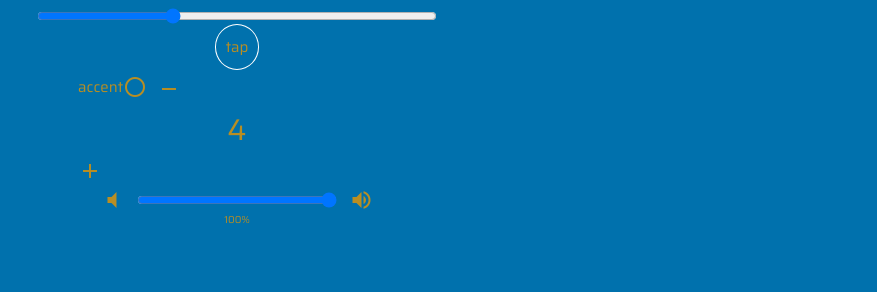
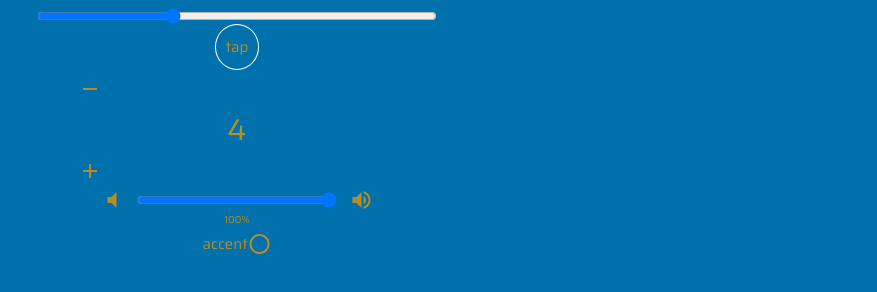
Before and after one commit to alanpaulprice/metronome, a React (Create React App) app: page / in a window 1280 px wide. Shown: the part 488-780 px from the top of the page, without its empty margins (403-1280 px from the left). Built offline with nearby package versions, Linux system fonts and the light colour scheme; no server answers.

Commit message:
moved accentToggleButton into separate component

```diff
--- a/src/components/AccentControls.js
+++ b/src/components/AccentControls.js
@@ -7,8 +7,6 @@ import Input from '../elements/Input';
 import Icon from '../elements/Icon';
 
 class AccentControls extends Component {
-  onAccentToggleButtonClick = () => this.props.toggleAccent();
-
   // if the value isn't valid, use closest valid value
   // blur (triggering input value update) after state has been updated
   onAccentBeatInputFormSubmit = async e => {
@@ -44,20 +42,6 @@ class AccentControls extends Component {
     return (
       <Div>
         <Button
-          onClick={this.onAccentToggleButtonClick}
-          fontSize="1.5rem"
-          textAlign="left"
-          border="none"
-        >
-          accent
-          <Icon className="material-icons" float="right">
-            {this.props.accent
-              ? 'radio_button_checked'
-              : 'radio_button_unchecked'}
-          </Icon>
-        </Button>
-
-        <Button
           value={-1}
           onClick={this.onIncrementAccentBeatButtonClick}
           fontSize="1.5rem"
@@ -92,10 +76,8 @@ class AccentControls extends Component {
 }
 
 AccentControls.propTypes = {
-  accent: PropTypes.bool.isRequired,
   accentBeat: PropTypes.number.isRequired,
   accentBeatInput: PropTypes.string.isRequired,
-  toggleAccent: PropTypes.func.isRequired,
   setAccentBeat: PropTypes.func.isRequired,
   setAccentBeatInput: PropTypes.func.isRequired,
   incrementAccentBeat: PropTypes.func.isRequired,
--- /dev/null
+++ b/src/components/AccentToggleButton.js
@@ -0,0 +1,33 @@
+import React, { Component } from 'react';
+import PropTypes from 'prop-types';
+import Button from '../elements/Button';
+import Icon from '../elements/Icon';
+
+class AccentToggleButton extends Component {
+  onAccentToggleButtonClick = () => this.props.toggleAccent();
+
+  render() {
+    return (
+      <Button
+        onClick={this.onAccentToggleButtonClick}
+        fontSize="1.5rem"
+        textAlign="left"
+        border="none"
+      >
+        accent
+        <Icon className="material-icons" float="right">
+          {this.props.accent
+            ? 'radio_button_checked'
+            : 'radio_button_unchecked'}
+        </Icon>
+      </Button>
+    );
+  }
+}
+
+AccentToggleButton.propTypes = {
+  accent: PropTypes.bool.isRequired,
+  toggleAccent: PropTypes.func.isRequired
+};
+
+export default AccentToggleButton;
--- a/src/components/App.js
+++ b/src/components/App.js
@@ -8,6 +8,7 @@ import TempoSlider from './TempoSlider';
 import TapTempoButton from './TapTempoButton';
 import AccentControls from './AccentControls';
 import VolumeControl from './VolumeControl';
+import AccentToggleButton from './AccentToggleButton';
 import KeyboardShortcutsButton from './KeyboardShortcutsButton';
 import KeyboardShortcutsLegend from './KeyboardShortcutsLegend';
 import Div from '../elements/Div';
@@ -207,10 +208,8 @@ class App extends Component {
             />
 
             <AccentControls
-              accent={this.state.accent}
               accentBeat={this.state.accentBeat}
               accentBeatInput={this.state.accentBeatInput}
-              toggleAccent={this.toggleAccent}
               setAccentBeat={this.setAccentBeat}
               setAccentBeatInput={this.setAccentBeatInput}
               incrementAccentBeat={this.incrementAccentBeat}
@@ -223,6 +222,11 @@ class App extends Component {
               volume={this.state.volume}
               setVolume={this.setVolume}
             />
+
+            <AccentToggleButton
+              accent={this.state.accent}
+              toggleAccent={this.toggleAccent}
+            />
           </Div>
         </Fragment>
       </ThemeProvider>
```
